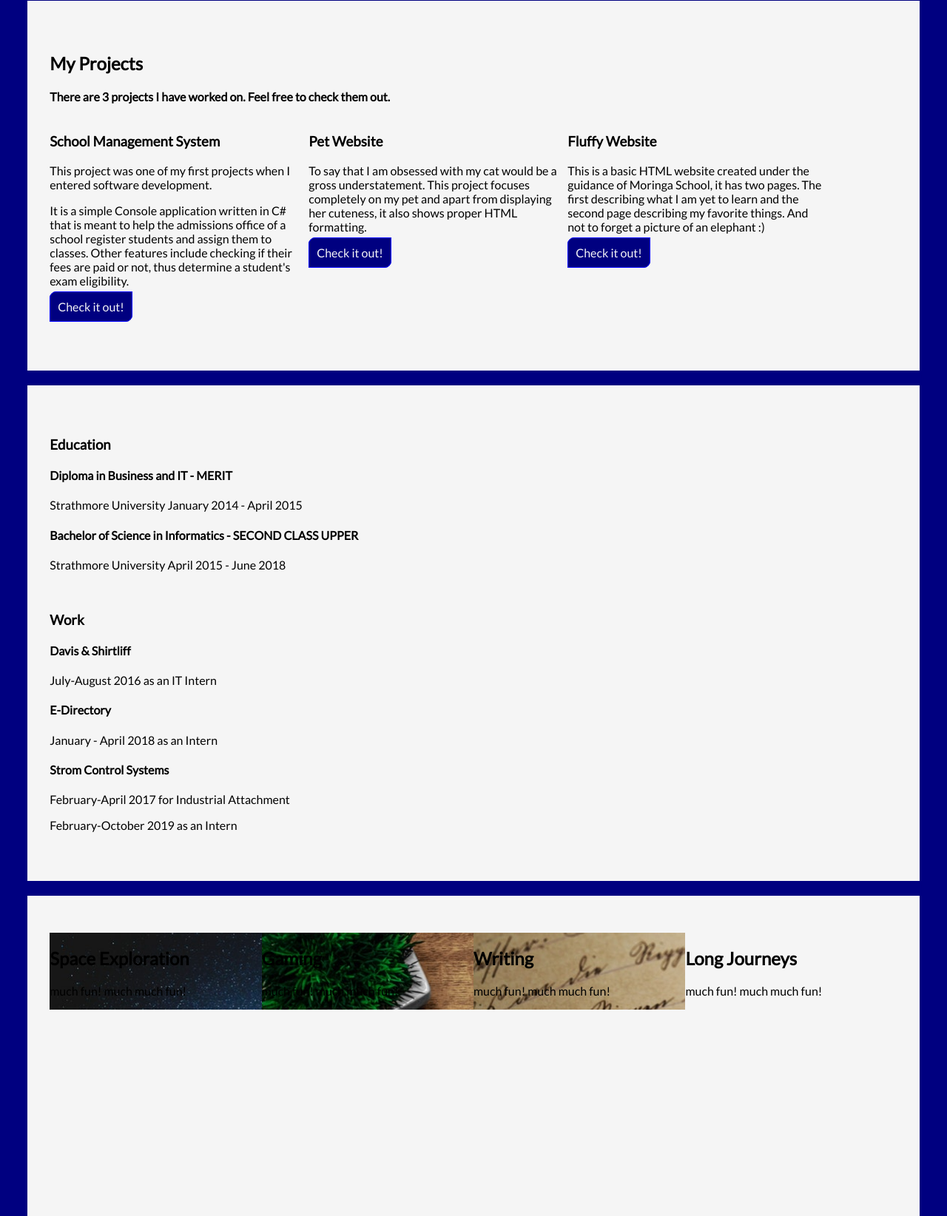
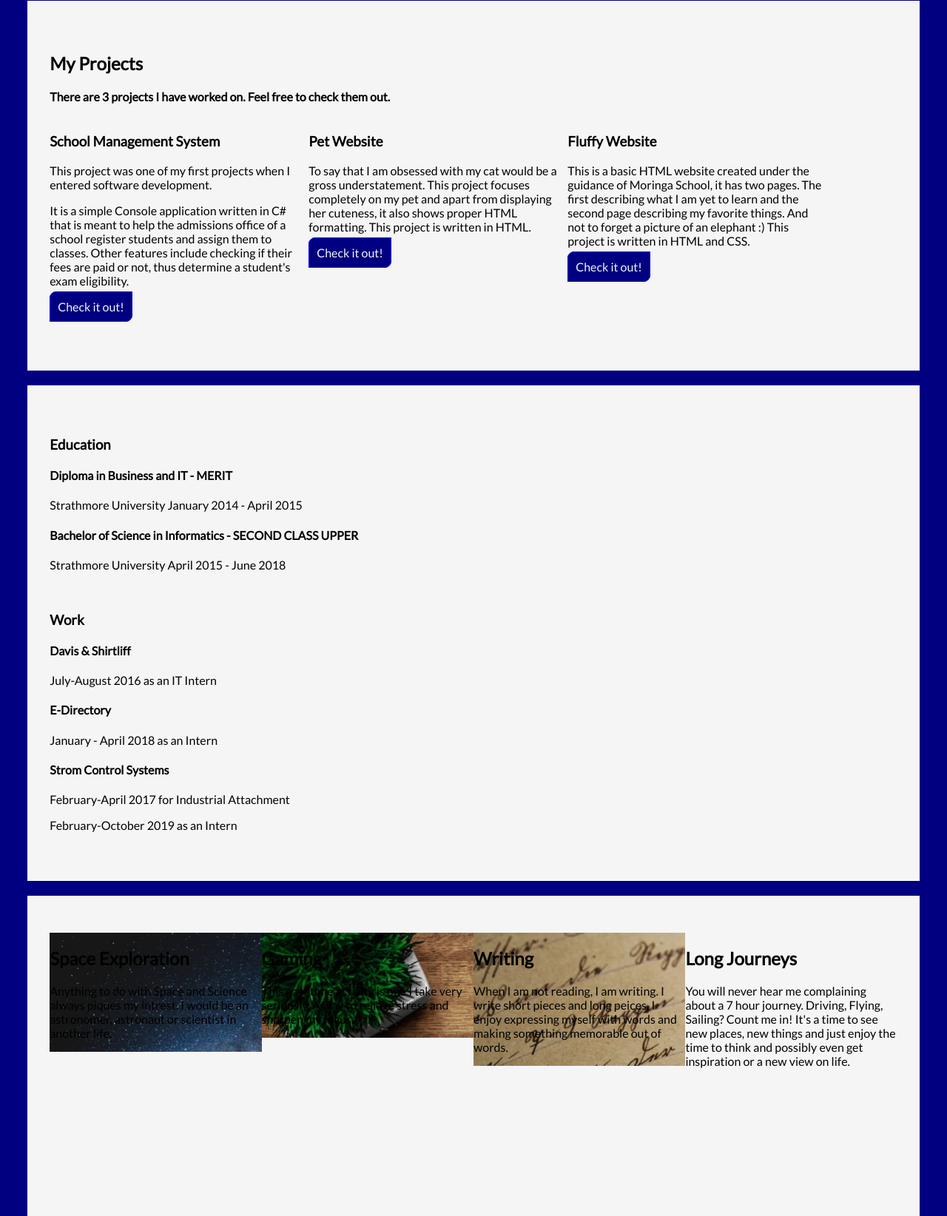
Before and after one commit to blackrose9/pancake-portfolio, a plain HTML site: page index.html in a window 1280 px wide. Shown: the part 498-2142 px from the top of the page at 74% size. Drawn offline with Linux system fonts and the light colour scheme; files whose address does not match are found by name.

Commit message:
Update index.html
Pushing my origin did not work so I commit online

```diff
--- a/index.html
+++ b/index.html
@@ -28,7 +28,7 @@
             <a name="about"></a>
             <h1>About Me</h1>
             <article>
-               <p>My name is <em>Sarah Mwendwa</em> I decided to take the programming class because I felt I had so much more to offer but I had a limited skill set and attending Moringa was the best way to attain this skill set along with getting more insight into how the world of technology works. BUt truly if you ask me, my main goal is to become a bomb developer!</p>
+               <p>My name is <em>Sarah Mwendwa</em> I decided to take the programming class because I felt I had so much more to offer but I had a limited skill set and attending Moringa was the best way to attain this skill set along with getting more insight into how the world of technology works. But truly if you ask me, my main goal is to become a bomb developer!</p>
             </article>
          </section>
 
@@ -46,12 +46,16 @@
             </div>
             <div class="column">
                <h3>Pet Website</h3>
-               <p>To say that I am obsessed with my cat would be a gross understatement. This project focuses completely on my pet and apart from displaying her cuteness, it also shows proper HTML formatting.</p>
+               <p>To say that I am obsessed with my cat would be a gross understatement. This project focuses completely on my pet and apart from displaying her cuteness, it also shows proper HTML formatting.
+               This project is written in HTML.
+               </p>
                <a class="button" href="https://github.com/blackrose9/symmetrical-cat-website.git">Check it out!</a>
             </div>
             <div class="column">
                <h3>Fluffy Website</h3>
-               <p>This is a basic HTML website created under the guidance of Moringa School, it has two pages. The first describing what I am yet to learn and the second page describing my favorite things. And not to forget a picture of an elephant :)</p>
+               <p>This is a basic HTML website created under the guidance of Moringa School, it has two pages. The first describing what I am yet to learn and the second page describing my favorite things. And not to forget a picture of an elephant :)
+               This project is written in HTML and CSS.
+               </p>
                <a class="button" href="https://github.com/blackrose9/fluffy-website.git">Check it out!</a>
             </div>
          </section>
@@ -86,19 +90,19 @@
             <a name="interests"></a>
             <article class = "fun" id="fun1">
                <h2>Space Exploration</h2>
-               <p>much fun! much much fun!</p>
+               <p>Anything to do with Space and Science always piques my intrest. I would be an astronomer, astronaut or scientist in another life.</p>
             </article>
             <article class = "fun" id="fun2">
                <h2>Gaming</h2>
-               <p>much fun! much much fun!</p>
+               <p>This past time activity is one I take very seriously. A way to relieve stress and sharpen my focus. </p>
             </article>
             <article class = "fun" id="fun3">
                <h2>Writing</h2>
-               <p>much fun! much much fun!</p>
+               <p>When I am not reading, I am writing. I write short pieces and long peices. I enjoy expressing myself with words and making something memorable out of words.</p>
             </article>
             <article class = "fun" id="fun4">
                <h2>Long Journeys</h2>
-               <p>much fun! much much fun!</p>
+               <p>You will never hear me complaining about a 7 hour journey. Driving, Flying, Sailing? Count me in! It's a time to see new places, new things and just enjoy the time to think and possibly even get inspiration or a new view on life.</p>
             </article>
          </section>
       </div>
```
